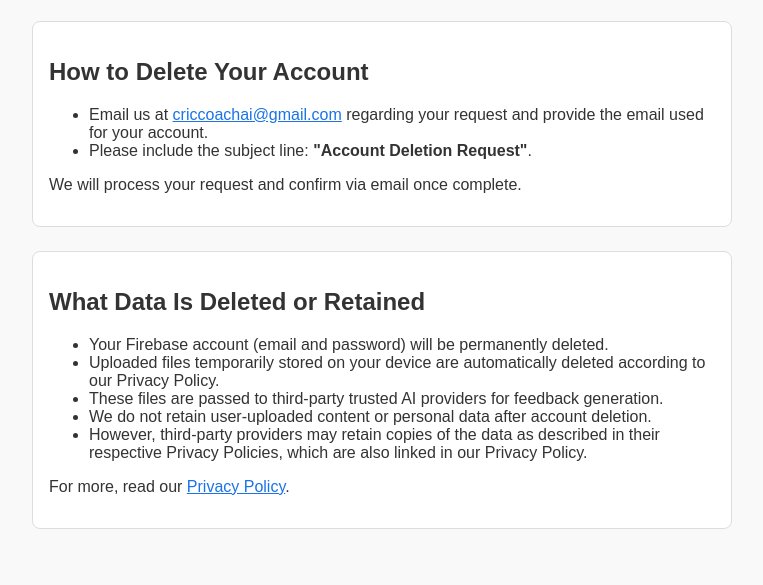
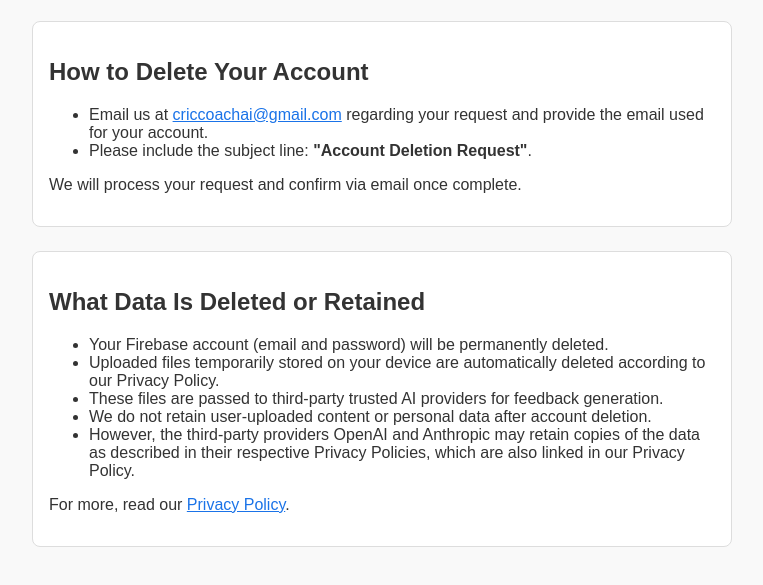
Before and after one commit to gamgan20/criccoachaipolicies, a plain HTML site: page deleteacc.html in a window 1280 px wide. Shown: the part 169-754 px from the top of the page, without its empty margins (258-1021 px from the left). Drawn offline with Linux system fonts and the light colour scheme.

Commit message:
Update deleteacc.html

```diff
--- a/deleteacc.html
+++ b/deleteacc.html
@@ -56,7 +56,7 @@
     <li>Uploaded files temporarily stored on your device are automatically deleted according to our Privacy Policy.</li>
     <li>These files are passed to third-party trusted AI providers for feedback generation.</li>
     <li>We do not retain user-uploaded content or personal data after account deletion.</li>
-    <li>However, third-party providers may retain copies of the data as described in their respective Privacy Policies, which are also linked in our Privacy Policy.</li>
+    <li>However, the third-party providers OpenAI and Anthropic may retain copies of the data as described in their respective Privacy Policies, which are also linked in our Privacy Policy.</li>
   </ul>
   <p>For more, read our <a href="privacy.html" target="_blank">Privacy Policy</a>.</p>
 </div>
```
